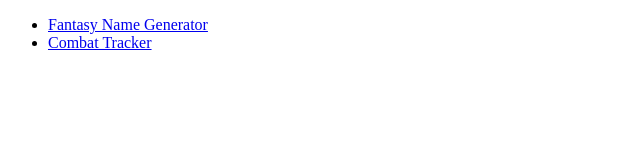
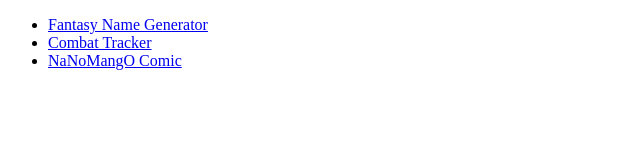
Before and after one commit to heroofhyla/Tools-Index, a plain HTML site: page index.html in a window 1280 px wide. Shown: the whole page, without its empty margins (0-640 px from the left). Drawn offline with Linux system fonts and the light colour scheme.

Commit message:
Link to NaNoMango comic

```diff
--- a/index.html
+++ b/index.html
@@ -8,6 +8,7 @@
     <ul>
       <li><a href="names">Fantasy Name Generator</a></li>
       <li><a href="combat">Combat Tracker</a></li>
+      <li><a href="nanomango">NaNoMangO Comic</a></li>
     </ul>
   </body>
 </html>
```
Also changed, not shown: 1 other file.
